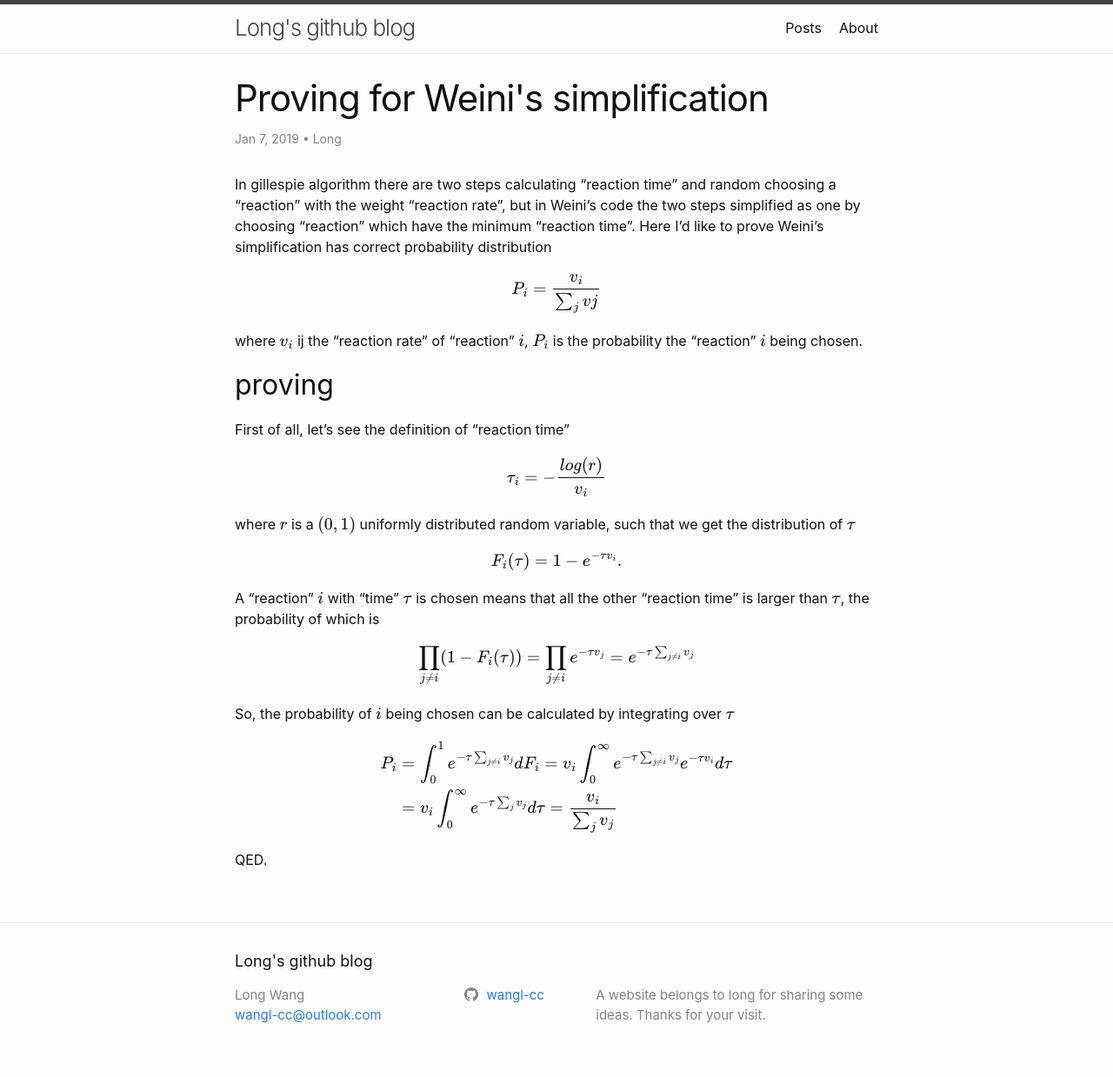
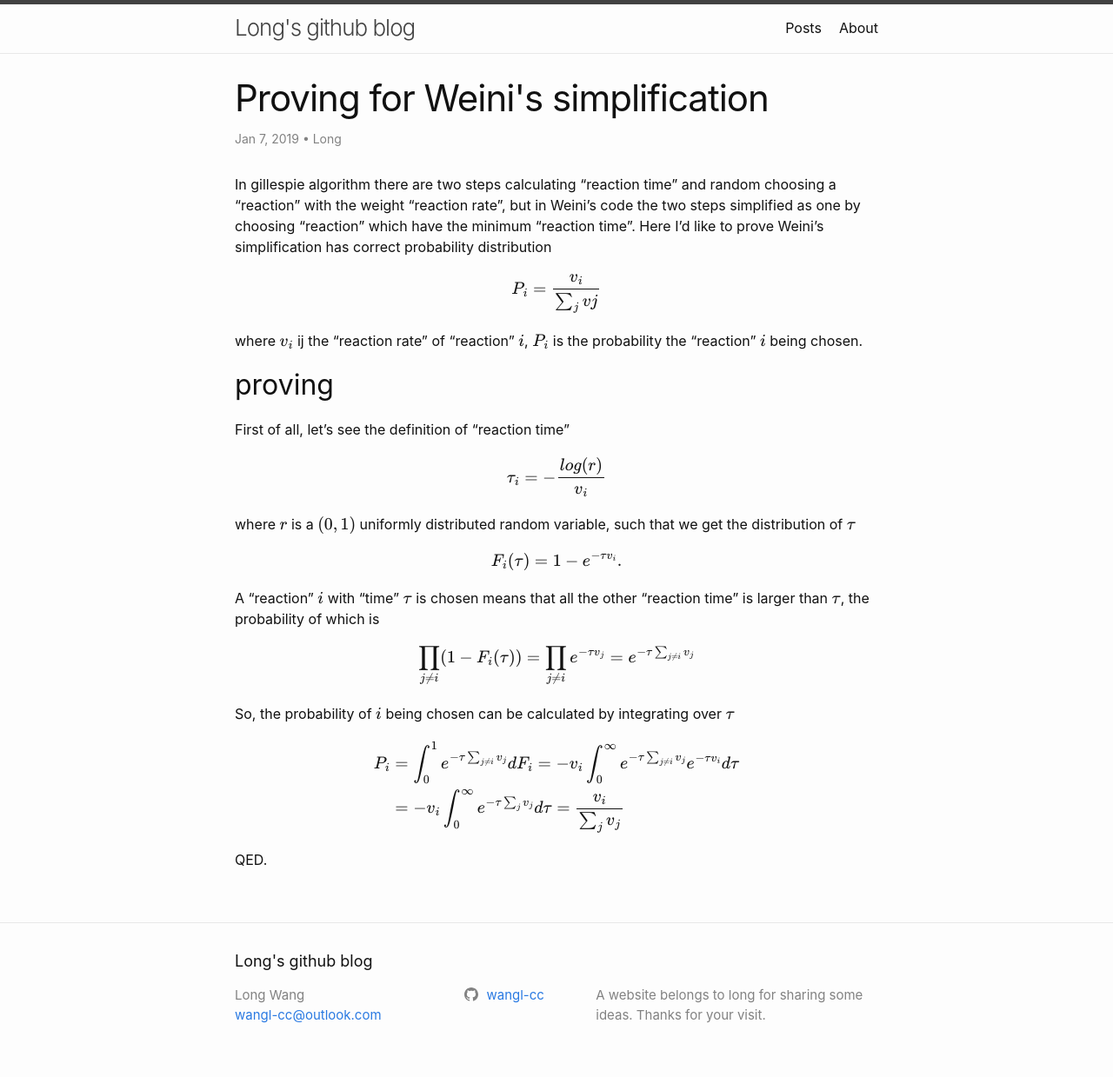
Before and after one commit to wangl-cc/wangl-cc.github.io, a Jekyll site: the page built from _posts/2019-1-7-Proving-for-Weinis-simplification.md, in a window 1280 px wide. Shown: the whole page at 87% size. Built offline with Jekyll 4.4.1, drawn with Linux system fonts in a browser that asks for light colours; formulas are drawn with MathJax 3.

Commit message:
Correct a mistake.

```diff
--- a/_posts/2019-1-7-Proving-for-Weinis-simplification.md
+++ b/_posts/2019-1-7-Proving-for-Weinis-simplification.md
@@ -34,8 +34,8 @@
 
 $$
 \begin{aligned}
-    P_i &= \int_0^1 e^{-\tau \sum_{j \neq i} v_j} d F_i = v_i \int_0^{\infty} e^{-\tau \sum_{j \neq i} v_j} e^{-\tau v_i} d\tau\\
-    &=v_i \int_0^{\infty} e^{-\tau \sum_{j} v_j} d\tau = \frac{v_i}{\sum_j v_j}
+    P_i &= \int_0^1 e^{-\tau \sum_{j \neq i} v_j} d F_i = -v_i \int_0^{\infty} e^{-\tau \sum_{j \neq i} v_j} e^{-\tau v_i} d\tau\\
+    &=-v_i \int_0^{\infty} e^{-\tau \sum_{j} v_j} d\tau = \frac{v_i}{\sum_j v_j}
 \end{aligned}
 $$
 
```
